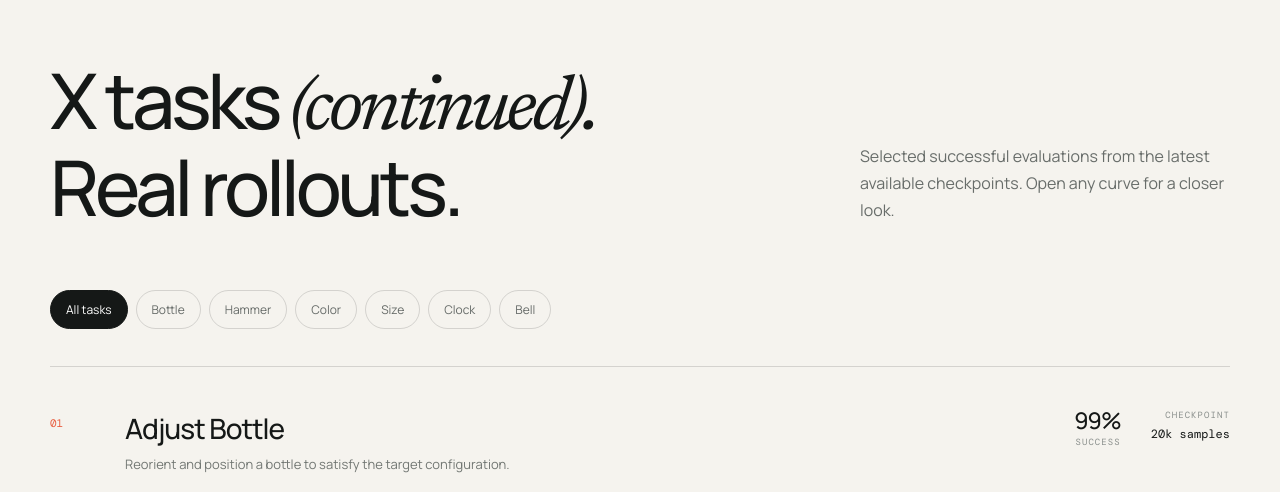
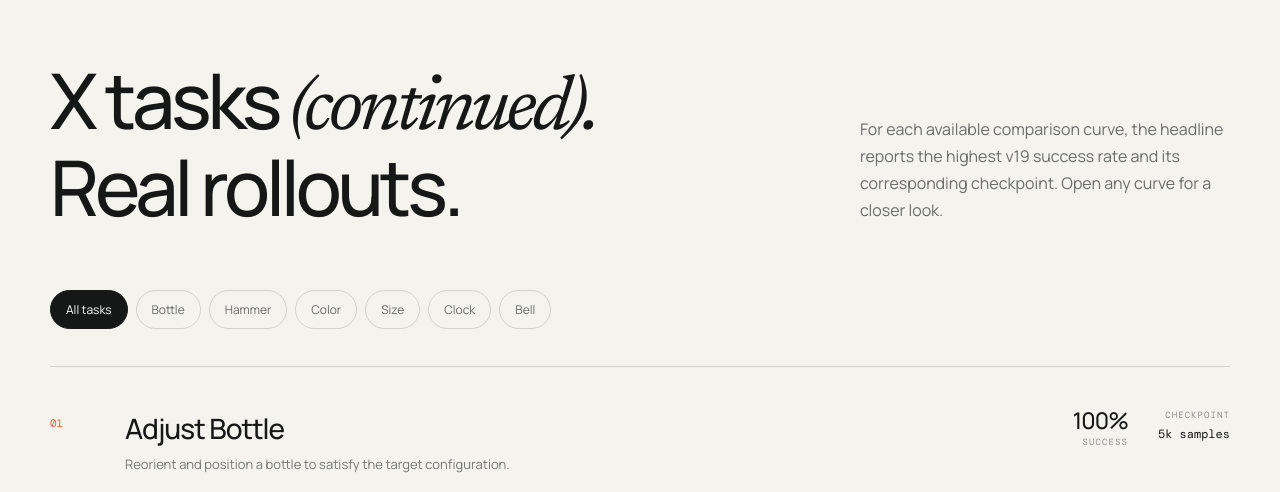
Before and after one commit to yfang777/Codegen_Website, a React (Vite) app: page / in a window 1280 px wide. Shown: the part 945-1437 px from the top of the page. Built offline with nearby package versions, Linux system fonts and the light colour scheme.

Commit message:
Report peak v19 result checkpoints

```diff
--- a/src/App.tsx
+++ b/src/App.tsx
@@ -102,7 +102,7 @@ function Results() {
       <div className="section-number">01 / ROBOTWIN RESULTS</div>
       <div className="results-head">
         <h2>X tasks <em>(continued).</em><br />Real rollouts.</h2>
-        <p>Selected successful evaluations from the latest available checkpoints. Open any curve for a closer look.</p>
+        <p>For each available comparison curve, the headline reports the highest v19 success rate and its corresponding checkpoint. Open any curve for a closer look.</p>
       </div>
       <div className="filters" role="group" aria-label="Filter tasks">
         <button className={selected === "all" ? "active" : ""} onClick={() => setSelected("all")}>All tasks</button>
--- a/src/data/tasks.ts
+++ b/src/data/tasks.ts
@@ -20,8 +20,8 @@ export const tasks: Task[] = [
     description: "Reorient and position a bottle to satisfy the target configuration.",
     video: `${mediaRoot}/01_adjust_bottle_01/rollout.mp4`,
     figure: `${mediaRoot}/01_adjust_bottle_01/success-rate.png`,
-    checkpoint: "20k samples",
-    successRate: 99,
+    checkpoint: "5k samples",
+    successRate: 100,
     accent: "#e85d3f",
   },
   {
@@ -31,7 +31,7 @@ export const tasks: Task[] = [
     description: "Grasp the hammer and execute a controlled strike on the target block.",
     video: `${mediaRoot}/02_beat_block_hammer_01/rollout.mp4`,
     figure: `${mediaRoot}/02_beat_block_hammer_01/success-rate.png`,
-    checkpoint: "20k samples",
+    checkpoint: "7k samples",
     successRate: 100,
     accent: "#e9a23b",
   },
@@ -43,7 +43,7 @@ export const tasks: Task[] = [
     video: `${mediaRoot}/03_blocks_ranking_rgb/rollout.mp4`,
     figure: `${mediaRoot}/03_blocks_ranking_rgb/success-rate.png`,
     checkpoint: "20k samples",
-    successRate: 55,
+    successRate: 91,
     accent: "#589a8d",
   },
   {
@@ -63,8 +63,8 @@ export const tasks: Task[] = [
     description: "Localize the alarm clock control and press it with precise contact.",
     video: `${mediaRoot}/05_click_alarmclock_01/rollout.mp4`,
     figure: `${mediaRoot}/05_click_alarmclock_01/success-rate.png`,
-    checkpoint: "20k samples",
-    successRate: 89,
+    checkpoint: "15k samples",
+    successRate: 100,
     accent: "#7566a8",
   },
   {
@@ -74,8 +74,8 @@ export const tasks: Task[] = [
     description: "Approach the bell and activate its top button without disturbing the scene.",
     video: `${mediaRoot}/06_click_bell_00/rollout.mp4`,
     figure: `${mediaRoot}/06_click_bell_00/success-rate.png`,
-    checkpoint: "19k samples",
-    successRate: 91,
+    checkpoint: "10k samples",
+    successRate: 100,
     accent: "#bd6683",
   },
 ];
```
